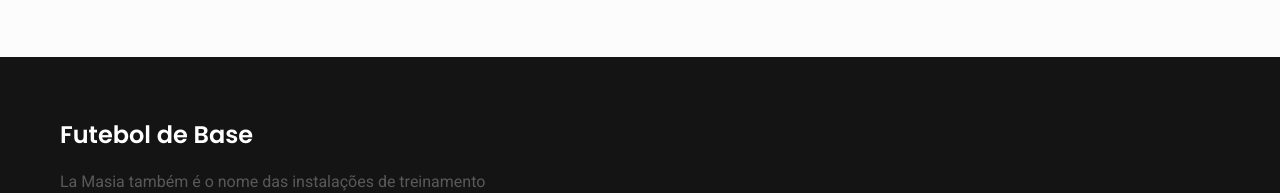
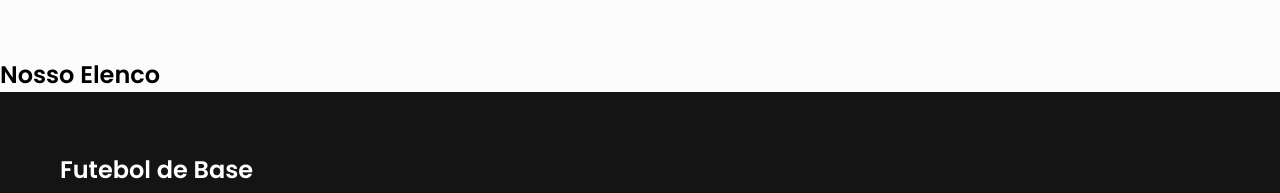
Before and after one commit to GustavoRMendes/barcelona-page, a plain HTML site: page index.html in a window 1280 px wide. Shown: the part 571-764 px from the top of the page. Drawn offline with Linux system fonts and the light colour scheme.

Commit message:
adicionar section sobre o elenco

```diff
--- a/index.html
+++ b/index.html
@@ -35,6 +35,11 @@
       <a href="https://www.fcbarcelona.com/en/" class="barcelonaPage" target="_blank">VER MAIS</a>
     </section>
   </main>
+  <section class="elenco-bg">
+    <div class="elenco">
+      <h2>Nosso Elenco</h2>
+    </div>
+  </section>
   <section class="base-bg">
     <div class="base">
       <h2 class="titulo-base">Futebol de Base</h2>
@@ -42,7 +47,7 @@
 
       <p>Com o crescimento gradual do clube, prédio ficou pequeno <br> demais para ser a sede e, em 20 de outubro de 1979, La <br> Masia foi convertido em dormitório para jovens jogadores <br> do Barcelona.Em 30 de junho de 2011, o edifício deixou de <br> abrigar os jogadores da academia. Em uma cerimônia, as <br> portas foram fechadas e a Ciutat Esportiva Joan Gamper <br> assumiu a função de centro residencial dos jogadores.</p>
     </div>
-    </section>
+  </section>
   <footer class="footer-home">
     <p>Barcelona &copy; Todos direitos reservados.</p>
   </footer>
```
